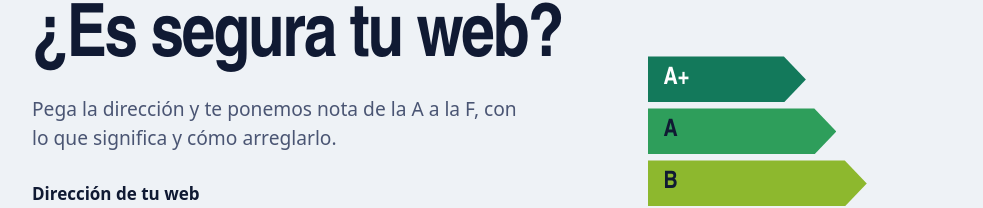
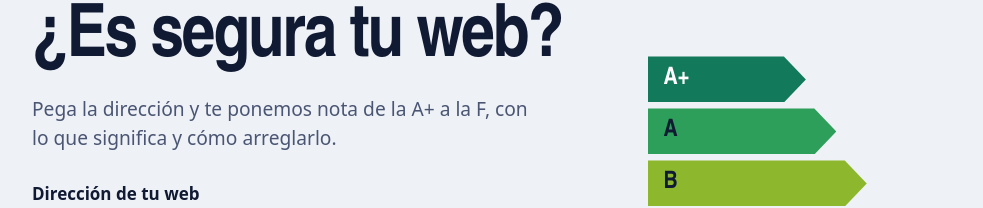
Before and after one commit to soypacodev/es-segura-tu-web, a Next.js app: page / in a window 1280 px wide. Shown: the part 100-308 px from the top of the page, without its empty margins (68-1051 px from the left). Built offline with nearby package versions, Linux system fonts and the light colour scheme; a web font is replaced by a local one.

Commit message:
Textos: la escala va de la A+ a la F también en la portada y en la descripción

```diff
--- a/src/app/layout.tsx
+++ b/src/app/layout.tsx
@@ -6,7 +6,7 @@ import './globals.css';
 
 export const metadata: Metadata = {
   title: '¿Es segura tu web? Revisión gratuita de seguridad',
-  description: 'Pega la dirección de tu web y recibe una nota de la A a la F, con lo que significa cada punto y cómo arreglarlo. Gratis y sin registro.',
+  description: 'Pega la dirección de tu web y recibe una nota de la A+ a la F, con lo que significa cada punto y cómo arreglarlo. Gratis y sin registro.',
   applicationName: '¿Es segura tu web?',
   authors: [{ name: 'Paco López' }],
   openGraph: {
@@ -14,7 +14,7 @@ export const metadata: Metadata = {
     locale: 'es_ES',
     siteName: '¿Es segura tu web?',
     title: '¿Es segura tu web? Revisión gratuita de seguridad',
-    description: 'Una nota de la A a la F para tu web, con lo que significa cada punto y cómo arreglarlo. Gratis y sin registro.',
+    description: 'Una nota de la A+ a la F para tu web, con lo que significa cada punto y cómo arreglarlo. Gratis y sin registro.',
   },
   // La portada es lo único que debe aparecer en buscadores.
   robots: { index: true, follow: true },
--- a/src/componentes/analizador.tsx
+++ b/src/componentes/analizador.tsx
@@ -134,7 +134,7 @@ export function Analizador() {
       <div className={`portada${informe ? ' portada--con-informe' : ''}`}>
         <div>
           <h1 className="portada__titulo">¿Es segura tu web?</h1>
-          <p className="portada__texto">Pega la dirección y te ponemos nota de la A a la F, con lo que significa y cómo arreglarlo.</p>
+          <p className="portada__texto">Pega la dirección y te ponemos nota de la A+ a la F, con lo que significa y cómo arreglarlo.</p>
           <Formulario ocupado={analizando} error={estado.fase === 'error' ? { titulo: estado.titulo, texto: estado.texto } : null} alEnviar={analizar} />
           {estado.fase === 'analizando' && <Progreso pasos={estado.pasos} />}
         </div>
```
